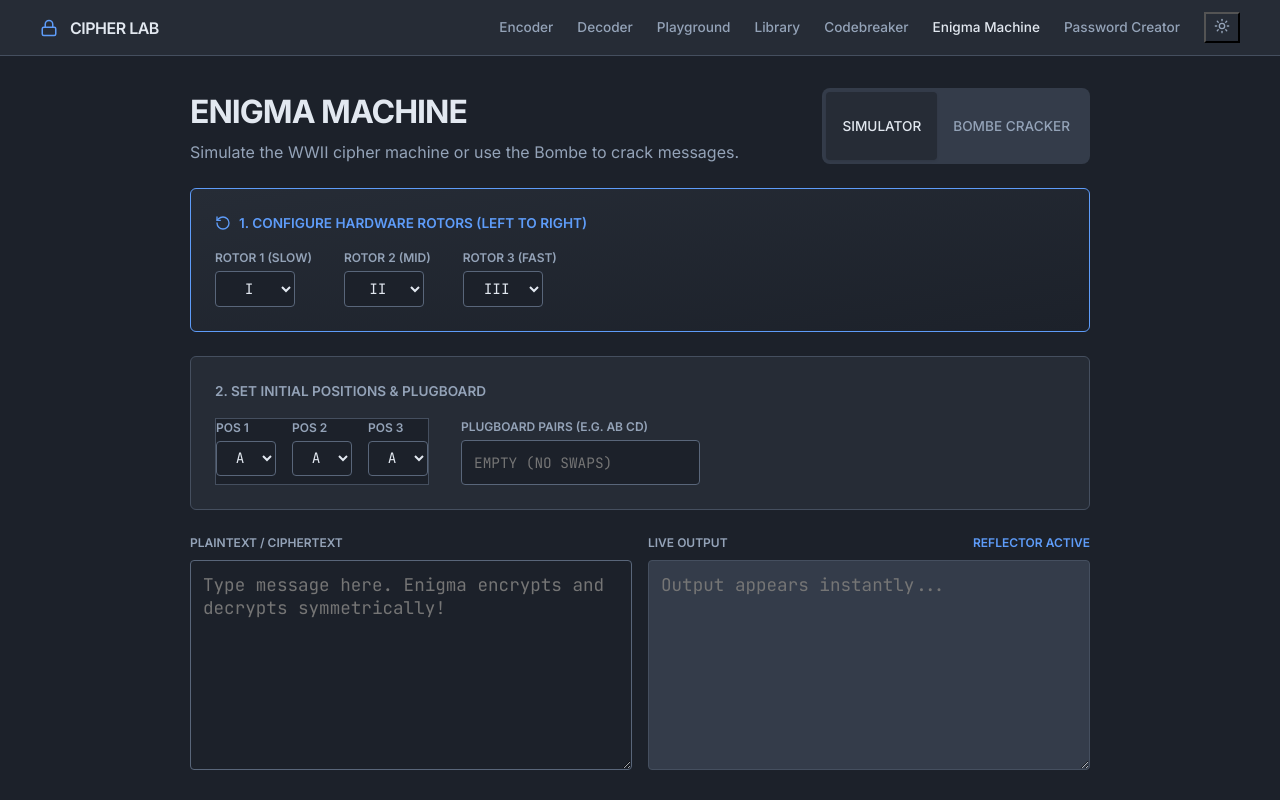
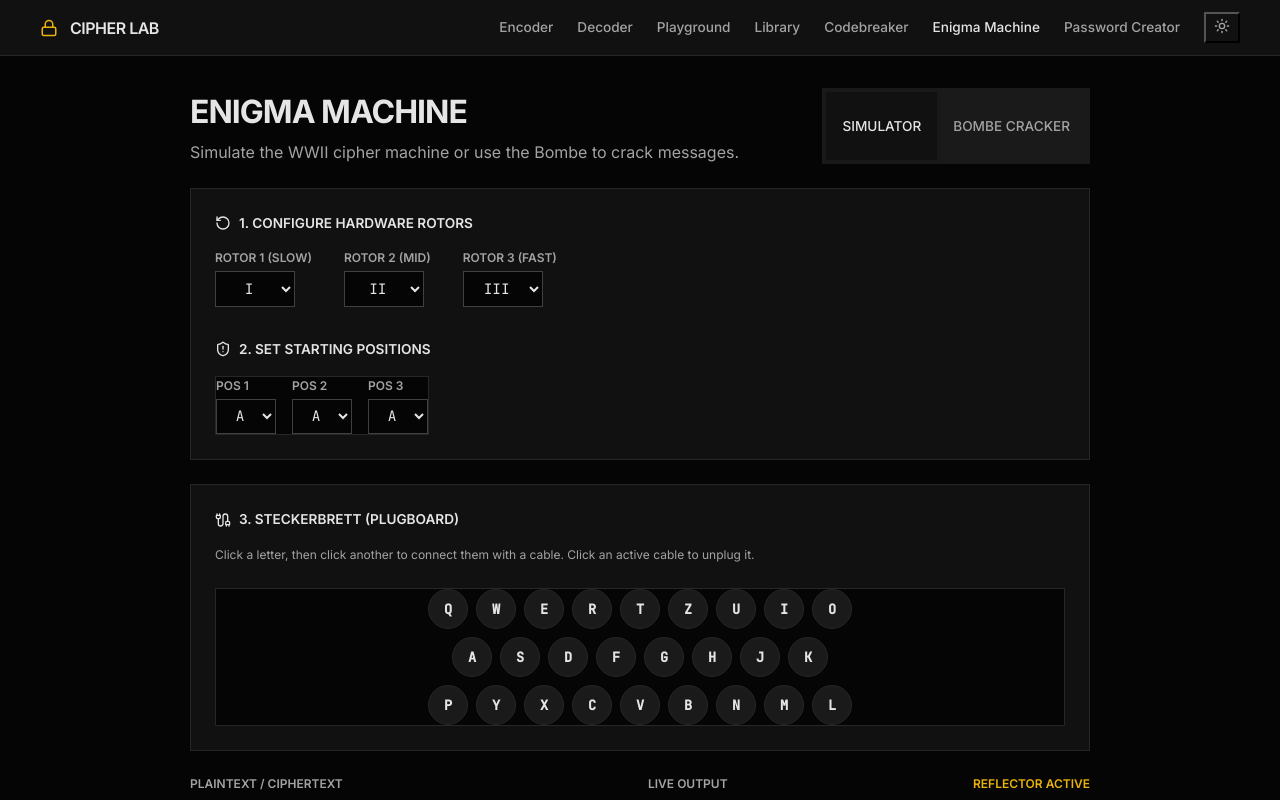
Before and after one commit to vinchenzo8361/Ciphers, a React (Vite) app: page /enigma-machine in a window 1280 px wide. Shown: the top 800 px of the page. Built offline with nearby package versions, Linux system fonts and the light colour scheme.

Commit message:
feat: Upgrade Enigma to true Turing Bombe, interactive plugboard, and retro CSS aesthetic

```diff
--- a/src/index.css
+++ b/src/index.css
@@ -2,18 +2,18 @@
 
 :root {
   /* Light Theme */
-  --bg-base: #f6f8fa;
+  --bg-base: #f0f0f0;
   --bg-surface: #ffffff;
-  --bg-surface-raised: #f3f4f6;
-  --border-subtle: #eaecef;
-  --border-strong: #d0d7de;
-  --text-primary: #1f2328;
-  --text-secondary: #656d76;
-  --accent: #0969da;
-  --accent-muted: rgba(9, 105, 218, 0.1);
-  --error: #cf222e;
-  --error-bg: rgba(207, 34, 46, 0.1);
-  --success: #1a7f37;
+  --bg-surface-raised: #e5e5e5;
+  --border-subtle: #d4d4d4;
+  --border-strong: #a3a3a3;
+  --text-primary: #171717;
+  --text-secondary: #525252;
+  --accent: #d97706;
+  --accent-muted: rgba(217, 119, 6, 0.1);
+  --error: #dc2626;
+  --error-bg: rgba(220, 38, 38, 0.1);
+  --success: #16a34a;
 
   --font-sans: 'Inter', system-ui, -apple-system, sans-serif;
   --font-mono: 'JetBrains Mono', ui-monospace, SFMono-Regular, Consolas, monospace;
@@ -21,18 +21,18 @@
 
 [data-theme='dark'] {
   /* Dark Theme */
-  --bg-base: #1c212a;
-  --bg-surface: #262c36;
-  --bg-surface-raised: #343c4a;
-  --border-subtle: #454f5f;
-  --border-strong: #59667a;
-  --text-primary: #e2e8f0;
-  --text-secondary: #94a3b8;
-  --accent: #5e9cf9;
-  --accent-muted: rgba(94, 156, 249, 0.15);
-  --error: #ff7b72;
-  --error-bg: rgba(255, 123, 114, 0.1);
-  --success: #3fb950;
+  --bg-base: #050505;
+  --bg-surface: #111111;
+  --bg-surface-raised: #1a1a1a;
+  --border-subtle: #262626;
+  --border-strong: #404040;
+  --text-primary: #e5e5e5;
+  --text-secondary: #a3a3a3;
+  --accent: #eab308;
+  --accent-muted: rgba(234, 179, 8, 0.1);
+  --error: #ef4444;
+  --error-bg: rgba(239, 68, 68, 0.1);
+  --success: #10b981;
 }
 
 * {
@@ -90,7 +90,7 @@ button:disabled {
 .panel {
   background-color: var(--bg-surface);
   border: 1px solid var(--border-subtle);
-  border-radius: 6px;
+  border-radius: 0px;
   padding: 1.5rem;
   transition: border-color 0.2s ease, background-color 0.2s ease;
 }
@@ -106,7 +106,7 @@ button:disabled {
   background-color: var(--bg-base);
   color: var(--text-primary);
   border: 1px solid var(--border-strong);
-  border-radius: 4px;
+  border-radius: 0px;
   font-family: var(--font-mono);
   font-size: 0.9rem;
   transition: border-color 0.2s ease, box-shadow 0.2s ease;
@@ -136,7 +136,7 @@ button:disabled {
   justify-content: center;
   gap: 0.5rem;
   padding: 0.5rem 1rem;
-  border-radius: 4px;
+  border-radius: 0px;
   border: 1px solid transparent;
   font-size: 0.85rem;
   font-weight: 500;
--- a/src/pages/EnigmaMachine.jsx
+++ b/src/pages/EnigmaMachine.jsx
@@ -1,5 +1,5 @@
 import React, { useState, useEffect } from 'react';
-import { Cpu, RotateCcw, ShieldAlert, ArrowRight } from 'lucide-react';
+import { Cpu, RotateCcw, ShieldAlert, ArrowRight, Cable } from 'lucide-react';
 import { enigmaEncode } from '../registry/implementations/enigma';
 
 const commonWords = new Set([
@@ -21,58 +21,109 @@ function scoreText(text) {
 }
 
 const ALPHABET = "ABCDEFGHIJKLMNOPQRSTUVWXYZ";
+const KEYBOARD_ROWS = [
+    ['Q','W','E','R','T','Z','U','I','O'],
+    ['A','S','D','F','G','H','J','K'],
+    ['P','Y','X','C','V','B','N','M','L']
+];
+
+const COLORS = ['#ef4444', '#f97316', '#eab308', '#84cc16', '#22c55e', '#14b8a6', '#06b6d4', '#3b82f6', '#8b5cf6', '#d946ef', '#f43f5e', '#64748b', '#78716c'];
 
 export default function EnigmaMachine() {
     const [activeTab, setActiveTab] = useState('simulator'); // 'simulator' | 'bombe'
 
-    // Shared State
+    // Simulator State
     const [rotor1, setRotor1] = useState('I');
     const [rotor2, setRotor2] = useState('II');
     const [rotor3, setRotor3] = useState('III');
-
-    // Simulator State
     const [start1, setStart1] = useState('A');
     const [start2, setStart2] = useState('A');
     const [start3, setStart3] = useState('A');
-    const [plugboard, setPlugboard] = useState('');
     const [simInput, setSimInput] = useState('');
     const [simOutput, setSimOutput] = useState('');
+
+    // Plugboard UI State
+    const [plugPairs, setPlugPairs] = useState([]); // Array of strings like 'AB'
+    const [activePlug, setActivePlug] = useState(null);
 
     // Bombe State
     const [bombeInput, setBombeInput] = useState('');
     const [bombeResults, setBombeResults] = useState([]);
     const [isCracking, setIsCracking] = useState(false);
+    const [crackProgress, setCrackProgress] = useState(0); // 0 to 60 (Rotor perms)
+
+    // Build the plugboard string for the engine
+    const plugboardString = plugPairs.join(' ');
 
     // Live Simulator Update
     useEffect(() => {
         if (activeTab === 'simulator') {
-            const settings = { rotor1, rotor2, rotor3, start1, start2, start3, plugboard };
+            const settings = { rotor1, rotor2, rotor3, start1, start2, start3, plugboard: plugboardString };
             setSimOutput(enigmaEncode(simInput, settings));
         }
-    }, [simInput, rotor1, rotor2, rotor3, start1, start2, start3, plugboard, activeTab]);
+    }, [simInput, rotor1, rotor2, rotor3, start1, start2, start3, plugboardString, activeTab]);
+
+    const handlePlugClick = (letter) => {
+        // Is it already part of a pair?
+        const existingPairIndex = plugPairs.findIndex(p => p.includes(letter));
+
+        if (existingPairIndex !== -1) {
+            // Unplug it
+            const newPairs = [...plugPairs];
+            newPairs.splice(existingPairIndex, 1);
+            setPlugPairs(newPairs);
+            setActivePlug(null);
+            return;
+        }
+
+        if (!activePlug) {
+            // First click
+            setActivePlug(letter);
+        } else {
+            // Second click - create pair
+            if (activePlug !== letter) {
+                setPlugPairs([...plugPairs, activePlug + letter]);
+            }
+            setActivePlug(null);
+        }
+    };
 
     const handleCrack = async () => {
         if (!bombeInput.trim()) return;
         setIsCracking(true);
         setBombeResults([]);
+        setCrackProgress(0);
 
-        // Yield to render
         await new Promise(r => setTimeout(r, 50));
 
         let bestResults = [];
+        const rotors = ['I', 'II', 'III', 'IV', 'V'];
+        const perms = [];
+        for(let a of rotors) {
+            for(let b of rotors) {
+                if(a===b) continue;
+                for(let c of rotors) {
+                    if(a===c || b===c) continue;
+                    perms.push([a,b,c]);
+                }
+            }
+        } // 60 permutations
 
-        // Brute force 26x26x26 starting positions = 17576 attempts
+        // Brute force 60 rotor combinations * 17576 starting positions = 1,054,560 attempts
+        for (let pIdx = 0; pIdx < perms.length; pIdx++) {
+            const [r1, r2, r3] = perms[pIdx];
+
             for (let i = 0; i < 26; i++) {
                 for (let j = 0; j < 26; j++) {
-                for (let k = 0; j < 26; k++) {
+                    for (let k = 0; k < 26; k++) {
                         const s1 = ALPHABET[i];
                         const s2 = ALPHABET[j];
                         const s3 = ALPHABET[k];
 
                         const settings = {
-                        rotor1, rotor2, rotor3,
+                            rotor1: r1, rotor2: r2, rotor3: r3,
                             start1: s1, start2: s2, start3: s3,
-                        plugboard: '' // Assume no plugboard for basic cracking
+                            plugboard: '' // Assume no plugboard for bombe brute force
                         };
 
                         const decoded = enigmaEncode(bombeInput, settings);
@@ -80,6 +131,7 @@ export default function EnigmaMachine() {
 
                         if (score > 0) {
                             bestResults.push({
+                                rotors: `${r1}-${r2}-${r3}`,
                                 starts: `${s1}-${s2}-${s3}`,
                                 output: decoded,
                                 score
@@ -87,6 +139,11 @@ export default function EnigmaMachine() {
                         }
                     }
                 }
+            }
+
+            setCrackProgress(pIdx + 1);
+            // Yield to browser to update progress bar
+            await new Promise(resolve => setTimeout(resolve, 0));
         }
 
         bestResults.sort((a, b) => b.score - a.score);
@@ -121,14 +178,15 @@ export default function EnigmaMachine() {
                     <p className="text-muted">Simulate the WWII cipher machine or use the Bombe to crack messages.</p>
                 </div>
 
-                <div className="flex" style={{ backgroundColor: 'var(--bg-surface-raised)', padding: '0.25rem', borderRadius: '8px' }}>
+                <div className="flex" style={{ backgroundColor: 'var(--bg-surface-raised)', padding: '0.25rem', borderRadius: '0px' }}>
                     <button
                         className="btn text-sm"
                         style={{
                             backgroundColor: activeTab === 'simulator' ? 'var(--bg-surface)' : 'transparent',
                             color: activeTab === 'simulator' ? 'var(--text-primary)' : 'var(--text-secondary)',
                             boxShadow: activeTab === 'simulator' ? '0 1px 3px rgba(0,0,0,0.1)' : 'none',
-                            border: 'none'
+                            border: 'none',
+                            borderRadius: '0px'
                         }}
                         onClick={() => setActiveTab('simulator')}
                     >
@@ -140,7 +198,8 @@ export default function EnigmaMachine() {
                             backgroundColor: activeTab === 'bombe' ? 'var(--bg-surface)' : 'transparent',
                             color: activeTab === 'bombe' ? 'var(--text-primary)' : 'var(--text-secondary)',
                             boxShadow: activeTab === 'bombe' ? '0 1px 3px rgba(0,0,0,0.1)' : 'none',
-                            border: 'none'
+                            border: 'none',
+                            borderRadius: '0px'
                         }}
                         onClick={() => setActiveTab('bombe')}
                     >
@@ -149,39 +208,79 @@ export default function EnigmaMachine() {
                 </div>
             </div>
 
-            {/* Global Rotor Selection (Shared across both modes) */}
-            <div className="panel flex flex-col gap-4" style={{ border: '1px solid var(--accent)', background: 'linear-gradient(to bottom right, var(--bg-surface), var(--bg-base))' }}>
-                <h3 className="text-sm font-bold uppercase" style={{ color: 'var(--accent)', display: 'flex', alignItems: 'center', gap: '0.5rem' }}>
-                    <RotateCcw size={16} /> 1. Configure Hardware Rotors (Left to Right)
+            {activeTab === 'simulator' && (
+                <div className="flex flex-col gap-6 animate-fade-in">
+
+                    <div className="panel flex flex-col gap-4" style={{ border: '1px solid var(--border-subtle)', background: 'var(--bg-surface)' }}>
+                        <h3 className="text-sm font-bold uppercase" style={{ color: 'var(--text-primary)', display: 'flex', alignItems: 'center', gap: '0.5rem' }}>
+                            <RotateCcw size={16} /> 1. Configure Hardware Rotors
                         </h3>
-                <div className="flex gap-8">
+                        <div className="flex gap-8 flex-wrap">
                             {renderRotorSelect(rotor1, setRotor1, 'Rotor 1 (Slow)')}
                             {renderRotorSelect(rotor2, setRotor2, 'Rotor 2 (Mid)')}
                             {renderRotorSelect(rotor3, setRotor3, 'Rotor 3 (Fast)')}
                         </div>
-            </div>
 
-            {activeTab === 'simulator' && (
-                <div className="flex flex-col gap-6 animate-fade-in">
-                    <div className="panel flex flex-col gap-4">
-                        <h3 className="text-sm font-bold uppercase text-muted">2. Set Initial Positions & Plugboard</h3>
-                        <div className="flex gap-8 flex-wrap">
-                            <div className="flex gap-4 p-4 rounded" style={{ backgroundColor: 'var(--bg-base)', border: '1px solid var(--border-subtle)' }}>
+                        <h3 className="text-sm font-bold uppercase mt-4" style={{ color: 'var(--text-primary)', display: 'flex', alignItems: 'center', gap: '0.5rem' }}>
+                            <ShieldAlert size={16} /> 2. Set Starting Positions
+                        </h3>
+                        <div className="flex gap-4 p-4 rounded" style={{ backgroundColor: 'var(--bg-base)', border: '1px solid var(--border-subtle)', width: 'fit-content' }}>
                             {renderStartSelect(start1, setStart1, 'Pos 1')}
                             {renderStartSelect(start2, setStart2, 'Pos 2')}
                             {renderStartSelect(start3, setStart3, 'Pos 3')}
                         </div>
+                    </div>
 
-                            <div className="flex flex-col gap-1 flex-1 min-w-[200px]">
-                                <label className="text-xs font-bold text-muted uppercase">Plugboard Pairs (e.g. AB CD)</label>
-                                <input
-                                    type="text"
-                                    className="input font-mono uppercase"
-                                    value={plugboard}
-                                    onChange={(e) => setPlugboard(e.target.value.toUpperCase())}
-                                    placeholder="Empty (No swaps)"
-                                />
+                    <div className="panel flex flex-col gap-4">
+                        <h3 className="text-sm font-bold uppercase" style={{ color: 'var(--text-primary)', display: 'flex', alignItems: 'center', gap: '0.5rem' }}>
+                            <Cable size={16} /> 3. Steckerbrett (Plugboard)
+                        </h3>
+                        <p className="text-xs text-muted">Click a letter, then click another to connect them with a cable. Click an active cable to unplug it.</p>
+
+                        <div className="flex flex-col items-center gap-2 mt-2 p-4" style={{ backgroundColor: 'var(--bg-base)', borderRadius: '0px', border: '1px solid var(--border-subtle)' }}>
+                            {KEYBOARD_ROWS.map((row, rIdx) => (
+                                <div key={rIdx} className="flex gap-2">
+                                    {row.map(letter => {
+                                        const pairIndex = plugPairs.findIndex(p => p.includes(letter));
+                                        const isPaired = pairIndex !== -1;
+                                        const isActive = activePlug === letter;
+
+                                        let btnColor = 'var(--bg-surface-raised)';
+                                        let txtColor = 'var(--text-primary)';
+                                        let border = '1px solid var(--border-subtle)';
+
+                                        if (isActive) {
+                                            btnColor = 'var(--text-primary)';
+                                            txtColor = 'var(--bg-base)';
+                                            border = '1px solid var(--text-primary)';
+                                        } else if (isPaired) {
+                                            const color = COLORS[pairIndex % COLORS.length];
+                                            border = `2px solid ${color}`;
+                                            txtColor = color;
+                                        }
+
+                                        return (
+                                            <button
+                                                key={letter}
+                                                className="font-mono text-sm font-bold"
+                                                style={{
+                                                    width: '40px', height: '40px',
+                                                    borderRadius: '50%',
+                                                    display: 'flex', alignItems: 'center', justifyContent: 'center',
+                                                    backgroundColor: btnColor,
+                                                    color: txtColor,
+                                                    border: border,
+                                                    cursor: 'pointer',
+                                                    transition: 'all 0.1s'
+                                                }}
+                                                onClick={() => handlePlugClick(letter)}
+                                            >
+                                                {letter}
+                                            </button>
+                                        );
+                                    })}
                                 </div>
+                            ))}
                         </div>
                     </div>
 
@@ -217,38 +316,60 @@ export default function EnigmaMachine() {
 
             {activeTab === 'bombe' && (
                 <div className="flex flex-col gap-6 animate-fade-in">
+                    <div className="panel" style={{ backgroundColor: 'var(--bg-base)' }}>
+                        <h3 className="text-sm font-bold uppercase mb-2" style={{ color: 'var(--accent)' }}>Turing's Bombe Simulator</h3>
+                        <p className="text-muted text-sm">
+                            The Bombe bypasses the need to know the specific rotors or starting positions.
+                            It will instantly simulate all <strong>60</strong> historical rotor combinations and all <strong>17,576</strong> starting positions (1,054,560 total hardware configurations) to find English plaintext.
+                        </p>
+                    </div>
+
                     <div className="flex flex-col gap-2">
-                        <label className="text-xs font-bold uppercase text-muted">INTERCEPTED CIPHERTEXT</label>
+                        <label className="text-xs font-bold uppercase text-muted">INTERCEPTED CIPHERTEXT (Plugboard assumed empty)</label>
                         <textarea
                             className="input font-mono"
                             rows={5}
                             value={bombeInput}
                             onChange={(e) => setBombeInput(e.target.value)}
-                            placeholder="Paste intercepted Enigma text here..."
+                            placeholder="Paste intercepted Enigma text here... (Longer text yields better dictionary matches)"
                             style={{ resize: 'vertical' }}
                         />
 
-                        <div className="mt-2 flex gap-4 items-center">
-                            <button className="btn btn-primary" onClick={handleCrack} disabled={!bombeInput.trim() || isCracking}>
-                                <Cpu size={16} /> {isCracking ? 'RUNNING BOMBE (17,576 ATTEMPTS)...' : 'START BRUTE FORCE'}
+                        <div className="mt-2 flex flex-col gap-2">
+                            <button className="btn btn-primary" style={{ width: 'fit-content' }} onClick={handleCrack} disabled={!bombeInput.trim() || isCracking}>
+                                <Cpu size={16} /> {isCracking ? 'RUNNING BOMBE...' : 'START BRUTE FORCE (1,054,560 ATTEMPTS)'}
                             </button>
-                            {isCracking && <span className="text-xs text-muted font-mono animate-pulse">Simulating Turing's Bombe...</span>}
+
+                            {isCracking && (
+                                <div className="flex flex-col gap-1 mt-2">
+                                    <div className="flex justify-between text-xs font-mono text-muted">
+                                        <span>Testing Rotor Permutation {crackProgress}/60</span>
+                                        <span>{Math.round((crackProgress / 60) * 100)}%</span>
+                                    </div>
+                                    <div style={{ width: '100%', height: '4px', backgroundColor: 'var(--bg-surface)', borderRadius: '0px', overflow: 'hidden' }}>
+                                        <div style={{ width: `${(crackProgress / 60) * 100}%`, height: '100%', backgroundColor: 'var(--accent)', transition: 'width 0.1s linear' }}></div>
+                                    </div>
+                                </div>
+                            )}
                         </div>
                     </div>
 
                     {bombeResults.length > 0 && (
-                        <div className="flex flex-col gap-4 mt-2">
+                        <div className="flex flex-col gap-4 mt-4">
                             <h2 style={{ fontSize: '1.25rem', fontWeight: '600', color: 'var(--text-primary)', borderBottom: '1px solid var(--border-subtle)', paddingBottom: '0.5rem' }}>
-                                ALAN TURING'S TOP RESULTS
+                                TOP DECRYPTIONS
                             </h2>
 
                             {bombeResults.map((res, idx) => (
                                 <div key={idx} className="panel" style={{ borderLeft: idx === 0 ? '4px solid var(--success)' : '4px solid var(--accent)' }}>
                                     <div className="flex justify-between items-center mb-4">
-                                        <h3 style={{ fontSize: '1.1rem', fontWeight: '600', color: 'var(--text-primary)', display: 'flex', alignItems: 'center', gap: '0.5rem' }}>
-                                            Starting Positions: <span className="font-mono text-xl tracking-widest">{res.starts}</span>
+                                        <div className="flex flex-col">
+                                            <h3 style={{ fontSize: '1.1rem', fontWeight: '600', color: 'var(--text-primary)' }}>
+                                                Rotors: <span className="font-mono text-lg">{res.rotors}</span>
                                             </h3>
-                                        <span className="text-xs font-mono font-bold text-muted" style={{ background: 'var(--bg-base)', padding: '0.2rem 0.5rem', borderRadius: '4px' }}>
+                                            <span className="text-muted text-sm font-mono">Starts: {res.starts}</span>
+                                        </div>
+                                        <span className="text-xs font-mono font-bold text-muted" style={{ background: 'var(--bg-base)', padding: '0.2rem 0.5rem', borderRadius: '0px' }}>
                                             SCORE: {(res.score * 10).toFixed(1)}
                                         </span>
                                     </div>
```
Also changed, not shown: src/pages/Library.jsx (+11 -11 lines). Lines whose indentation alone changed are shown as unchanged.
